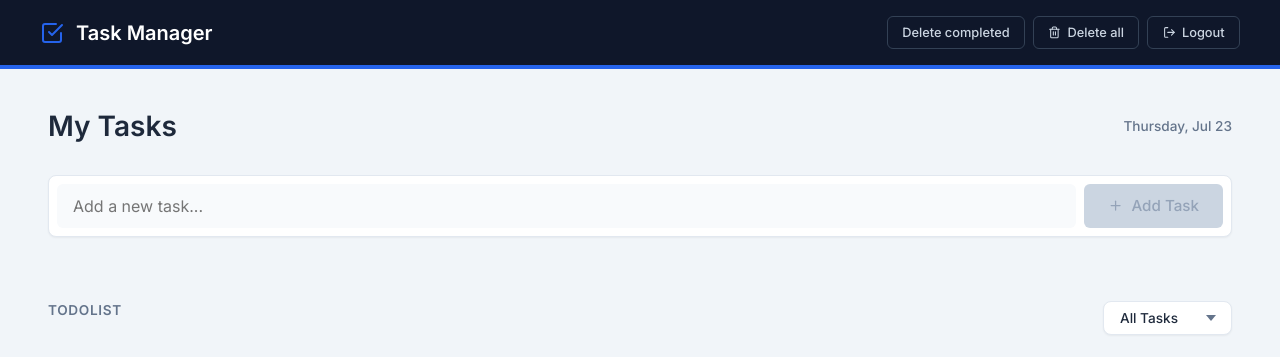
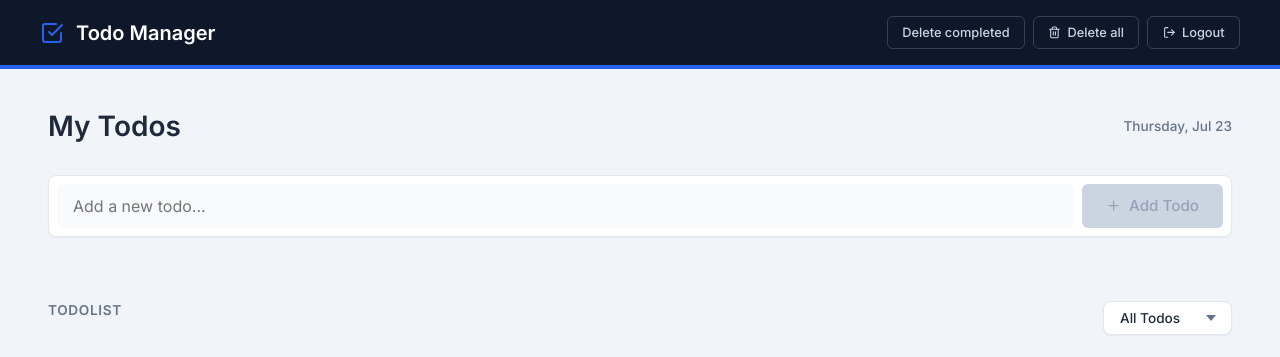
Before and after one commit to Ankit-Dokarka/todo-app, a React (Vite) app: page / in a window 1280 px wide. Both pictures are taken after typing "name@example.com", "Sample123" into the empty fields and a click on the button "Login". Shown: the top 357 px of the page. Built offline with nearby package versions, Linux system fonts and the light colour scheme.

Commit message:
make names consitent

```diff
--- a/src/App.jsx
+++ b/src/App.jsx
@@ -120,7 +120,7 @@ function App() {
   const handleDeleteTodoClick = (id) => {
     openConfirmationModal(
       "Delete Todo?",
-      "Are you sure you want to delete this task? This action cannot be undone.",
+      "Are you sure you want to delete this todo? This action cannot be undone.",
       () => deleteTodo(id),
     );
   };
@@ -128,8 +128,8 @@ function App() {
   const handleDeleteAllClick = () => {
     if (todos.length === 0) return;
     openConfirmationModal(
-      "Delete All Tasks?",
-      "Warning: This will delete every task in your list. This action cannot be undone.",
+      "Delete All Todos?",
+      "Warning: This will delete every todo in your list. This action cannot be undone.",
       deleteAllTodos,
     );
   };
@@ -137,8 +137,8 @@ function App() {
   const handleDeleteCompletedClick = () => {
     if (!todos.some((todo) => todo.completed)) return;
     openConfirmationModal(
-      "Delete Completed Tasks?",
-      "This will permanently remove all completed tasks. This action cannot be undone.",
+      "Delete Completed Todos?",
+      "This will permanently remove all completed todos. This action cannot be undone.",
       deleteCompletedTodos,
     );
   };
@@ -148,7 +148,7 @@ function App() {
       <header className="app-header">
         <div className="header-brand">
           <FiCheckSquare size={24} />
-          <h1>Task Manager</h1>
+          <h1>Todo Manager</h1>
         </div>
 
         <div className="header-actions">
@@ -173,7 +173,7 @@ function App() {
 
       <main className="app-main">
         <div className="main-header">
-          <h2>My Tasks</h2>
+          <h2>My Todos</h2>
           <span className="date">
             {new Date().toLocaleDateString("en-US", {
               weekday: "long",
@@ -202,7 +202,7 @@ function App() {
                 value={activeTab}
                 onChange={(e) => handleTabs(e.target.value)}
               >
-                <option value="all">All Tasks</option>
+                <option value="all">All Todos</option>
                 <option value="completed">Completed</option>
                 <option value="pending">Pending</option>
               </select>
--- a/src/components/LoginPage.jsx
+++ b/src/components/LoginPage.jsx
@@ -48,7 +48,7 @@ export default function LoginPage() {
       <form className="login-card" onSubmit={handleSubmit(onSubmit)} noValidate>
         <div className="login-brand">
           <FiCheckSquare size={32} />
-          <h1>Task Manager</h1>
+          <h1>Todo Manager</h1>
         </div>
 
         {loginError && <div className="login-error-box">{loginError}</div>}
@@ -96,7 +96,7 @@ export default function LoginPage() {
         <button type="submit" className="login-btn" disabled={isSubmitting}>
           {isSubmitting ? (
             <>
-              <FiLoader className="spin" /> Logging in....
+              <FiLoader className="spin" /> Logging in...
             </>
           ) : (
             <>
--- a/src/components/TodoInput.jsx
+++ b/src/components/TodoInput.jsx
@@ -11,7 +11,7 @@ export default function TodoInput({
     <div className="todo-input-container">
       <input
         type="text"
-        placeholder="Add a new task..."
+        placeholder="Add a new todo..."
         className="todo-input"
         value={inputValue}
         onChange={(e) => setInputValue(e.target.value)}
@@ -22,7 +22,7 @@ export default function TodoInput({
         disabled={!inputValue.trim()}
       >
         {editId ? <FiEdit2 /> : <FiPlus />}
-        {editId ? <p>Update</p> : <p>Add Task</p>}
+        {editId ? <p>Update</p> : <p>Add Todo</p>}
       </button>
     </div>
   );
```
